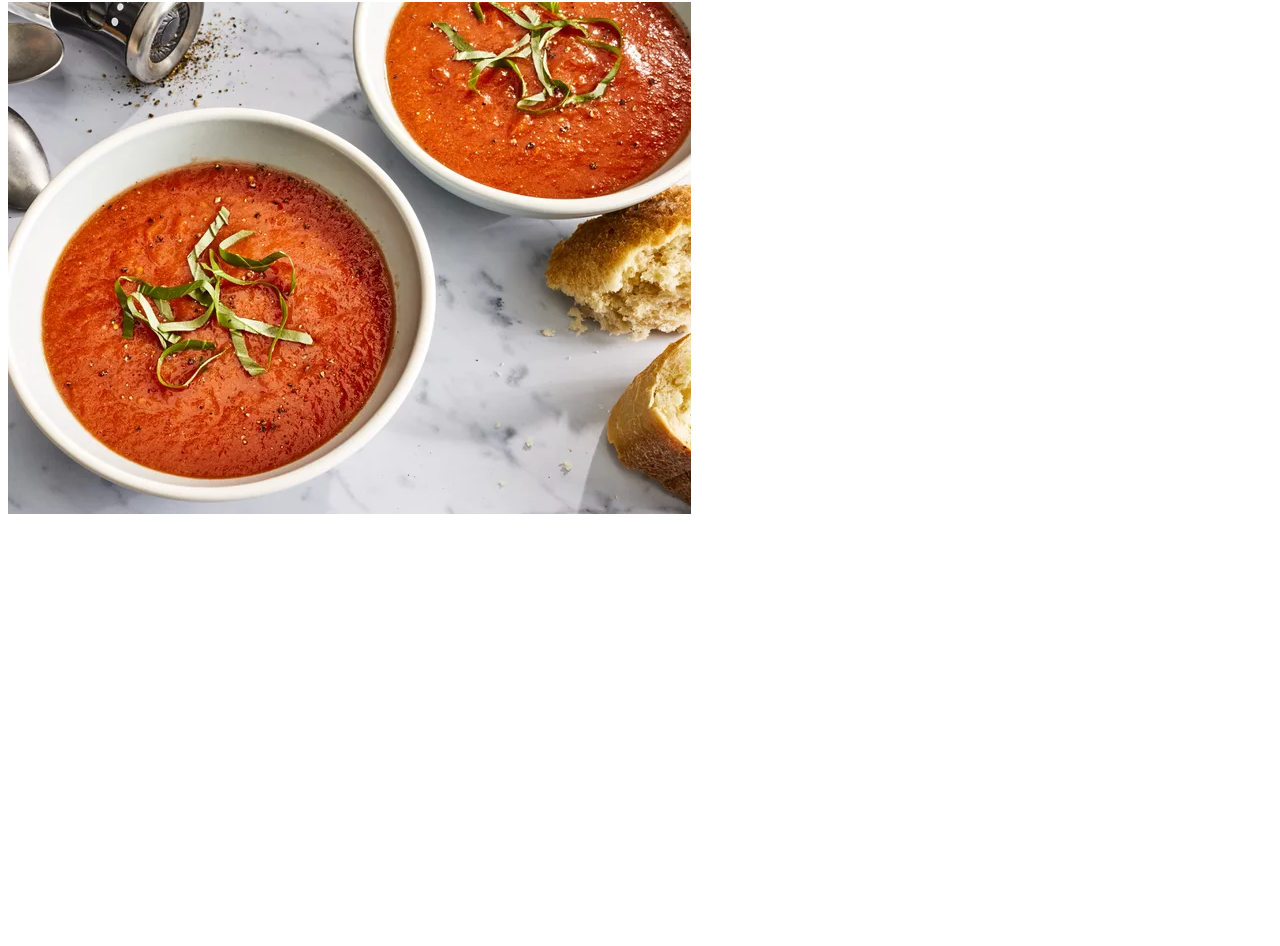
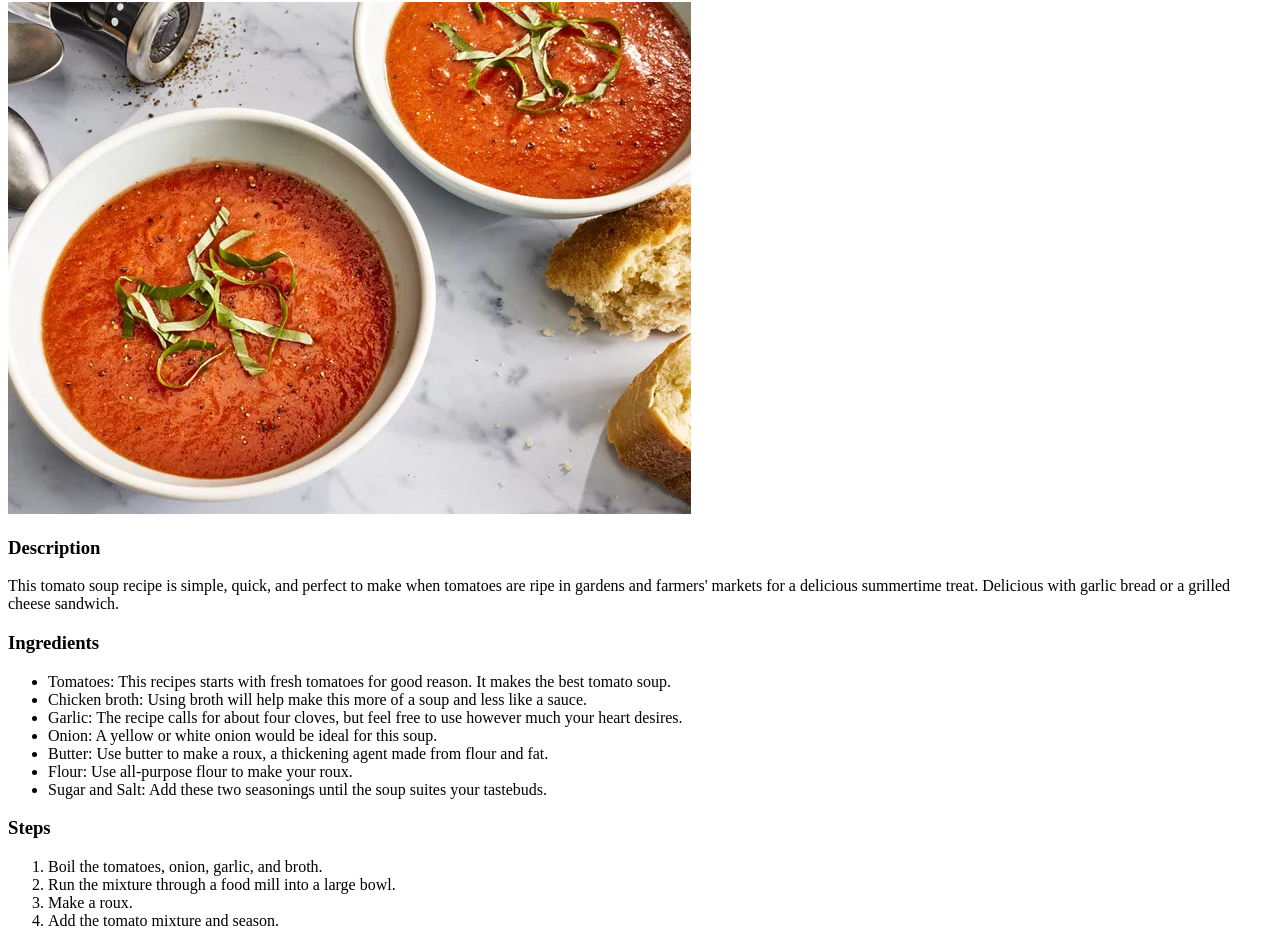
Before and after one commit to brendanwhite1101052/recipes, a plain HTML site: page recipes/TomatoSoup.html in a window 1280 px wide. Shown: the part 78-1024 px from the top of the page. Before the commit the page ends 800 px from the top, so only its background shows below. Drawn offline with Linux system fonts and the light colour scheme.

Commit message:
Completed

```diff
--- a/recipes/TomatoSoup.html
+++ b/recipes/TomatoSoup.html
@@ -8,5 +8,24 @@
 <body>
     <h1>Fresh Tomato Soup</h1>
     <img src="./images/TomatoSoup.png">
+    <h3>Description</h3>
+    <p>This tomato soup recipe is simple, quick, and perfect to make when tomatoes are ripe in gardens and farmers' markets for a delicious summertime treat. Delicious with garlic bread or a grilled cheese sandwich.</p>
+    <h3>Ingredients</h3>
+    <ul>
+        <li>Tomatoes: This recipes starts with fresh tomatoes for good reason. It makes the best tomato soup.</li>
+        <li>Chicken broth: Using broth will help make this more of a soup and less like a sauce.</li>
+        <li>Garlic: The recipe calls for about four cloves, but feel free to use however much your heart desires.</li>
+        <li>Onion: A yellow or white onion would be ideal for this soup.</li>
+        <li>Butter: Use butter to make a roux, a thickening agent made from flour and fat.</li>
+        <li>Flour: Use all-purpose flour to make your roux.</li>
+        <li>Sugar and Salt: Add these two seasonings until the soup suites your tastebuds.</li>
+    </ul>
+    <h3>Steps</h3>
+    <ol>
+        <li>Boil the tomatoes, onion, garlic, and broth.</li>
+        <li>Run the mixture through a food mill into a large bowl.</li>
+        <li>Make a roux.</li>
+        <li>Add the tomato mixture and season.</li>
+    </ol>
 </body>
 </html>
```
Also changed, not shown: index.html (+1 -1 lines).
